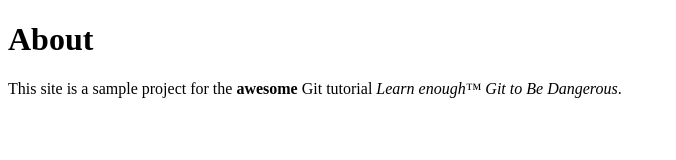
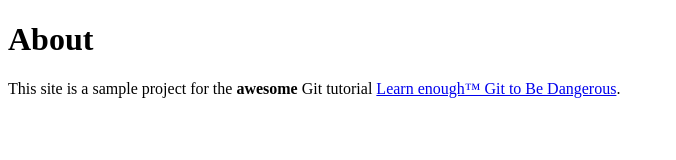
Before and after one commit to Infamy-x64/website, a plain HTML site: page about.html in a window 1280 px wide. Shown: the whole page, without its empty margins (0-676 px from the left). Drawn offline with Linux system fonts and the light colour scheme.

Commit message:
Add link to git tutorial

```diff
--- a/about.html
+++ b/about.html
@@ -6,7 +6,7 @@
   <body>
     <h1>About</h1>
     <p>
-      This site is a sample project for the <strong>awesome</strong> Git tutorial <em>Learn enough™ Git to Be Dangerous</em>.
+      This site is a sample project for the <strong>awesome</strong> Git tutorial <a href="http://learnenough.com/git-tutorial>"<em>Learn enough™ Git to Be Dangerous</em></a>.
     </p>
   </body>
 </html>
```
